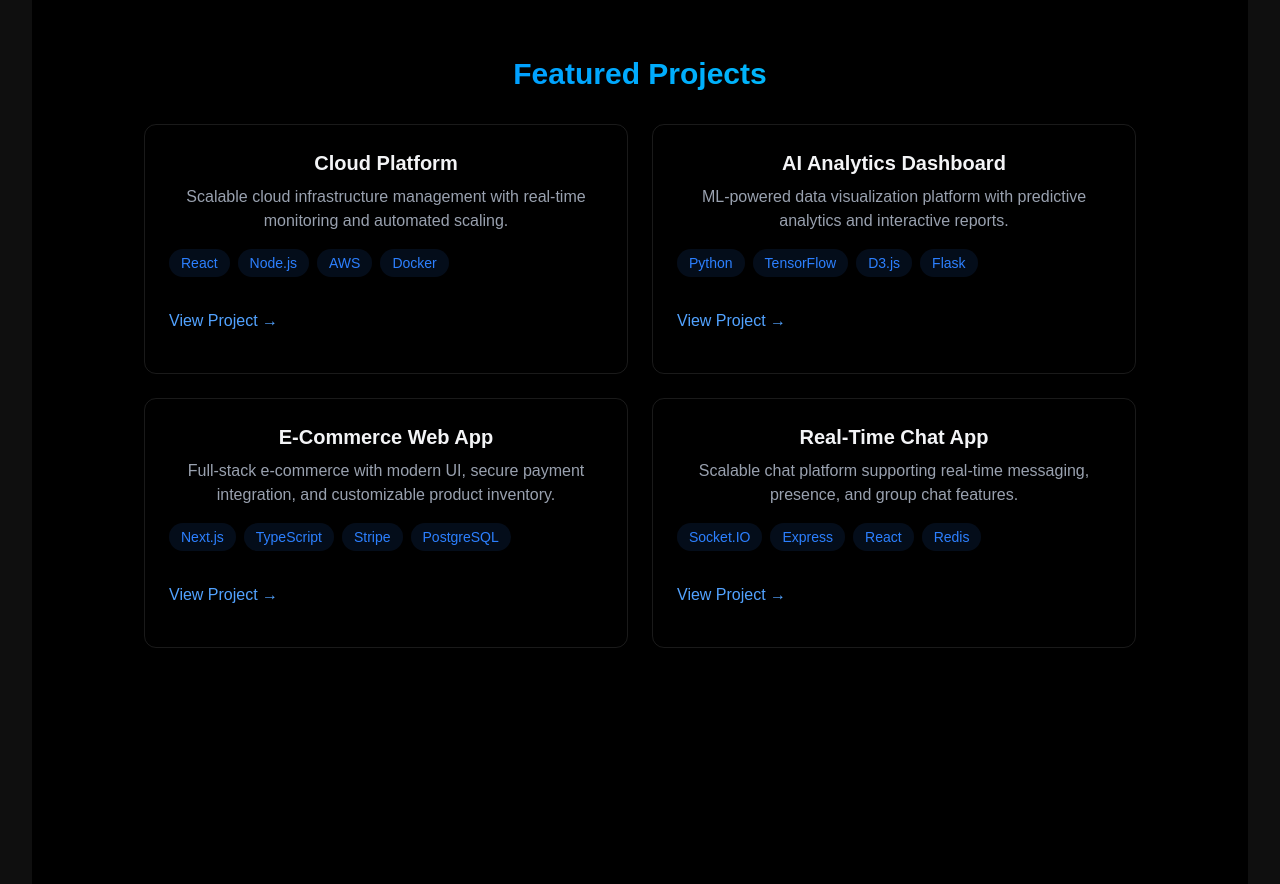
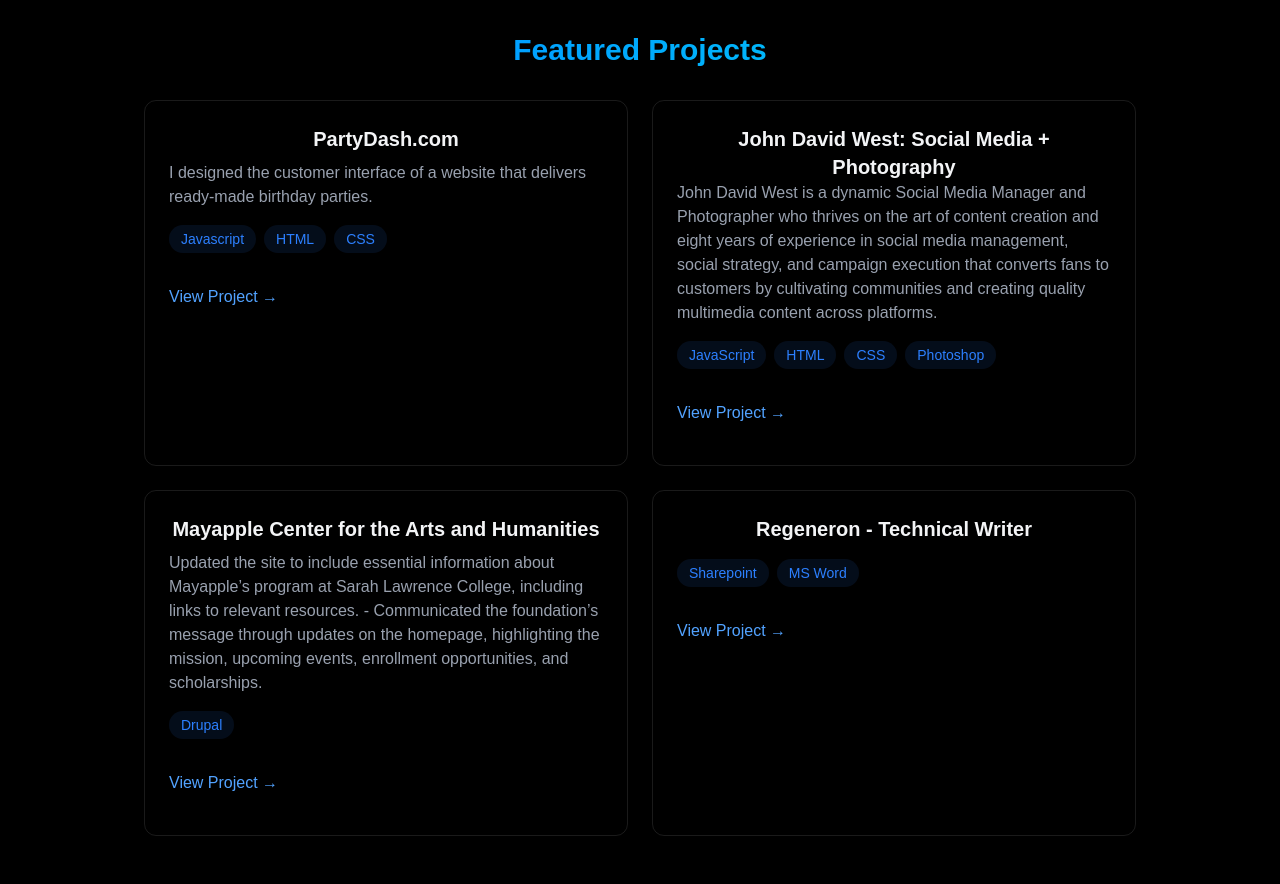
Before and after one commit to Sulai3030/portfolio-vite, a React (Vite) app: page / in a window 1280 px wide. Shown: the part 1880-2764 px from the top of the page. Built offline with nearby package versions, Linux system fonts and the light colour scheme.

Commit message:
added content

```diff
--- a/src/components/Navbar.jsx
+++ b/src/components/Navbar.jsx
@@ -6,8 +6,8 @@
     document.body.style.overflow = menuOpen ? "hidden" : "";
   }, [menuOpen]);
   return (
-    <nav className="fixed top-0 w-full z-40 bg-[#64001E] backdrop-blur-lg border-b border-white/10 shadow-lg">
-      <div className="max-w-5xl mx-auto px-4">
+    <nav className="fixed w-7xl top-0 z-40 bg-[#64001E] backdrop-blur-lg border-b border-white/10 shadow-lg">
+      <div className="max-w-auto mx-auto px-4">
         <div className="max-w-5xl mx-auto px-4">
           <svg
             className="w-10 h-10 text-gray-800 dark:text-white"
--- a/src/components/sections/HeroSection.jsx
+++ b/src/components/sections/HeroSection.jsx
@@ -12,7 +12,7 @@
             <span className="opacity-0 animate-fade-in"> Hi, I'm</span>
             <span className="text-primary opacity-0 animate-fade-in-delay-1">
               {" "}
-              Pedro
+              Sulai
             </span>
             <span className="text-gradient ml-2 opacity-0 animate-fade-in-delay-2">
               {" "}
--- a/src/components/sections/Projects.jsx
+++ b/src/components/sections/Projects.jsx
@@ -14,13 +14,13 @@
           </h2>
           <div className="grid grid-cols-1 md:grid-cols-2 gap-6">
             <div className="p-6 rounded-xl border border-white/10 hover:-translate-y-1 hover:border-blue-500/30 hover:shadow-[0_2px_8px_rgba(59,130,246,0.2)] transition">
-              <h3 className="text-xl font-bold mb-2">Cloud Platform</h3>
-              <p className="text-gray-400 mb-4">
-                Scalable cloud infrastructure management with real-time
-                monitoring and automated scaling.
+              <h3 className="text-xl font-bold mb-2">PartyDash.com</h3>
+              <p className="text-gray-400 text-left mb-4">
+                I designed the customer interface of a website that delivers
+                ready-made birthday parties.
               </p>
               <div className="flex flex-wrap gap-2 mb-4">
-                {["React", "Node.js", "AWS", "Docker"].map((tech, key) => (
+                {["Javascript", "HTML", "CSS"].map((tech, key) => (
                   <span
                     key={key}
                     className="bg-blue-500/10 text-blue-500 py-1 px-3 rounded-full text-sm hover:bg-blue-500/20 hover:shadow-[0_2px_8px_rgba(59,130,246,0.1)] transition"
@@ -31,21 +31,29 @@
               </div>
               <div className="flex justify-between items-center">
                 <a
-                  href="#"
+                  href="https://web.archive.org/web/20220707140808/https://partydash.com/"
                   className="text-blue-400 hover:text-blue-300 transition-colors my-4"
                 >
+                  <a href="https://web.archive.org/web/20220707140808/https://partydash.com/">
                     View Project →
+                  </a>
                 </a>
               </div>
             </div>
             <div className="p-6 rounded-xl border border-white/10 hover:-translate-y-1 hover:border-blue-500/30 hover:shadow-[0_4px_20px_rgba(59,130,246,0.1)] transition">
-              <h3 className="text-xl font-bold mb-2">AI Analytics Dashboard</h3>
-              <p className="text-gray-400 mb-4">
-                ML-powered data visualization platform with predictive analytics
-                and interactive reports.
+              <h3 className="text-xl font-bold text-leftmb-2">
+                John David West: Social Media + Photography
+              </h3>
+              <p className="text-gray-400 text-left mb-4">
+                John David West is a dynamic Social Media Manager and
+                Photographer who thrives on the art of content creation and
+                eight years of experience in social media management, social
+                strategy, and campaign execution that converts fans to customers
+                by cultivating communities and creating quality multimedia
+                content across platforms.
               </p>
               <div className="flex flex-wrap gap-2 mb-4">
-                {["Python", "TensorFlow", "D3.js", "Flask"].map((tech, key) => (
+                {["JavaScript", "HTML", "CSS", "Photoshop"].map((tech, key) => (
                   <span
                     key={key}
                     className="bg-blue-500/10 text-blue-500 py-1 px-3 rounded-full text-sm transition hover:bg-blue-500/20 hover:-translate-y-0.5 hover:shadow-[0_2px_8px_rgba(59,130,246,0.2)]"
@@ -56,7 +64,7 @@
               </div>
               <div className="flex justify-between items-center">
                 <a
-                  href="#"
+                  href="https://www.johndavidwest.com/"
                   className="text-blue-400 hover:text-blue-300 transition-colors my-4"
                 >
                   View Project →
@@ -64,26 +72,29 @@
               </div>
             </div>
             <div className="p-6 rounded-xl border border-white/10 hover:-translate-y-1 hover:border-blue-500/30 hover:shadow-[0_4px_20px_rgba(59,130,246,0.1)] transition">
-              <h3 className="text-xl font-bold mb-2">E-Commerce Web App</h3>
-              <p className="text-gray-400 mb-4">
-                Full-stack e-commerce with modern UI, secure payment
-                integration, and customizable product inventory.
+              <h3 className="text-xl font-bold mb-2">
+                Mayapple Center for the Arts and Humanities
+              </h3>
+              <p className="text-gray-400 mb-4 text-left">
+                Updated the site to include essential information about
+                Mayapple’s program at Sarah Lawrence College, including links to
+                relevant resources. - Communicated the foundation’s message
+                through updates on the homepage, highlighting the mission,
+                upcoming events, enrollment opportunities, and scholarships.
               </p>
               <div className="flex flex-wrap gap-2 mb-4">
-                {["Next.js", "TypeScript", "Stripe", "PostgreSQL"].map(
-                  (tech) => (
+                {["Drupal"].map((tech) => (
                   <span
                     key={tech}
                     className="bg-blue-500/10 text-blue-500 py-1 px-3 rounded-full text-sm transition hover:bg-blue-500/20 hover:-translate-y-0.5 hover:shadow-[0_2px_8px_rgba(59,130,246,0.2)]"
                   >
                     {tech}
                   </span>
-                  )
-                )}
+                ))}
               </div>
               <div className="flex justify-between items-center">
                 <a
-                  href="#"
+                  href="https://mayapplecenter.org/"
                   className="text-blue-400 hover:text-blue-300 transition-colors my-4"
                 >
                   View Project →
@@ -91,13 +102,12 @@
               </div>
             </div>
             <div className="p-6 rounded-xl border border-white/10 hover:-translate-y-1 hover:border-blue-500/30 hover:shadow-[0_4px_20px_rgba(59,130,246,0.1)] transition">
-              <h3 className="text-xl font-bold mb-2">Real-Time Chat App</h3>
-              <p className="text-gray-400 mb-4">
-                Scalable chat platform supporting real-time messaging, presence,
-                and group chat features.
-              </p>
+              <h3 className="text-xl font-bold mb-2">
+                Regeneron - Technical Writer
+              </h3>
+              <p className="text-gray-400 mb-4 text-left"></p>
               <div className="flex flex-wrap gap-2 mb-4">
-                {["Socket.IO", "Express", "React", "Redis"].map((tech, key) => (
+                {["Sharepoint", "MS Word"].map((tech, key) => (
                   <span
                     key={key}
                     className="bg-blue-500/10 text-blue-500 py-1 px-3 rounded-full text-sm transition hover:bg-blue-500/20 hover:-translate-y-0.5 hover:shadow-[0_2px_8px_rgba(59,130,246,0.2)]"
@@ -108,7 +118,97 @@
               </div>
               <div className="flex justify-between items-center">
                 <a
-                  href="#"
+                  href="https://www.regeneron.com/"
+                  className="text-blue-400 hover:text-blue-300 transition-colors my-4"
+                >
+                  View Project →
+                </a>
+              </div>
+            </div>
+          </div>
+          <div className="max-w-5xl mx-auto px-4">
+            <div className="mt-12"></div>
+            <div className="grid grid-cols-1 md:grid-cols-2 gap-6">
+              <div className="p-6 rounded-xl border border-white/10 hover:-translate-y-1 hover:border-blue-500/30 hover:shadow-[0_2px_8px_rgba(59,130,246,0.2)] transition">
+                <p className="text-xl font-bold text-center mb-2">
+                  New York Department of Buildings
+                </p>
+                <p className="text-sm font-bold text-leftmb-2">
+                 Technical Wiriter
+                </p>
+                <p className="text-gray-400 text-left mb-4">
+                  I wrote and edited complex technical information to present it
+                  in a clear and concise manner. I created User Guides and
+                  Manuals to aid end-users, such as architects, contractors,
+                  superintendents, and the general public, in understanding and
+                  using the online portal for the New York City Department of
+                  Buildings’ website.
+                </p>
+                <div className="flex flex-wrap gap-2 mb-4">
+                  {["Javascript", "HTML", "CSS"].map((tech, key) => (
+                    <span
+                      key={key}
+                      className="bg-blue-500/10 text-blue-500 py-1 px-3 rounded-full text-sm hover:bg-blue-500/20 hover:shadow-[0_2px_8px_rgba(59,130,246,0.1)] transition"
+                    >
+                      {tech}
+                    </span>
+                  ))}
+                </div>
+                <div className="flex justify-between items-center">
+                  <a
+                    href="https://www1.nyc.gov/site/buildings/index.page"
+                    className="text-blue-400 hover:text-blue-300 transition-colors my-4"
+                  >
+                    <a href="https://www1.nyc.gov/site/buildings/index.page">
+                      View Project →
+                    </a>
+                  </a>
+                </div>
+              </div>
+              <div className="p-6 rounded-xl border border-white/10 hover:-translate-y-1 hover:border-blue-500/30 hover:shadow-[0_4px_20px_rgba(59,130,246,0.1)] transition">
+                <p class="text-xl font-bold text-center mb-2">Maximus</p>
+                <p className="text-sm font-bold text-leftmb-2">
+                  Assistant Editor - Website QA
+                </p>
+                <p className="text-gray-400 text-left mb-4">
+                  <li class="list-disc">
+                    Translated legal team communications into easily
+                    understandable materials for the general public.
+                  </li>
+                  <li class="list-disc">
+                    Performed quality assurance on the New York Medicaid Choice
+                    website to prevent new errors. Copywrote internal and
+                    external communications materials to promote and support
+                    executive managers.{" "}
+                  </li>
+                  <li class="list-disc">
+                    Performed quality assurance on the New York Medicaid Choice
+                    website to prevent new errors.{" "}
+                  </li>
+                  <li class="list-disc">
+                    Copywrote internal and external communications materials to
+                    promote and support executive managers.
+                  </li>
+                  <li class="list-disc">
+                    Managed professional recording sessions with Native speakers
+                    of six languages to create new plan material that could be
+                    easily understood by hearing and developmentally-impaired
+                    citizens of New York State.{" "}
+                  </li>
+                </p>
+                <div className="flex flex-wrap gap-2 mb-4">
+                  {["HTML", "CSS", "Photoshop"].map((tech, key) => (
+                    <span
+                      key={key}
+                      className="bg-blue-500/10 text-blue-500 py-1 px-3 rounded-full text-sm transition hover:bg-blue-500/20 hover:-translate-y-0.5 hover:shadow-[0_2px_8px_rgba(59,130,246,0.2)]"
+                    >
+                      {tech}
+                    </span>
+                  ))}
+                </div>
+                <div className="flex justify-between items-center">
+                  <a
+                    href="https://www.johndavidwest.com/"
                     className="text-blue-400 hover:text-blue-300 transition-colors my-4"
                   >
                     View Project →
@@ -117,6 +217,7 @@
               </div>
             </div>
           </div>
+        </div>
       </RevealOnScroll>
     </section>
   );
--- a/src/index.css
+++ b/src/index.css
@@ -5,7 +5,7 @@
   margin: 0;
   padding: 0;
   font-family: "Space Grotesk", sans-serif;
-  background: #0F0F0F;
+  background: #000;
   color: #0F0F0F;
 }
 
```
Lines whose indentation alone changed are shown as unchanged.
